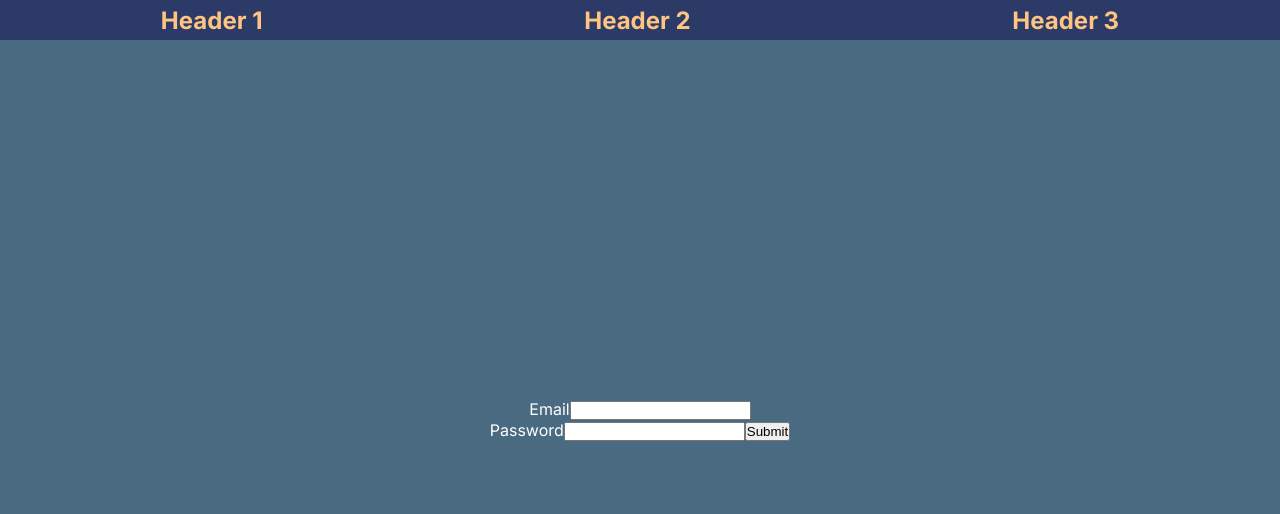
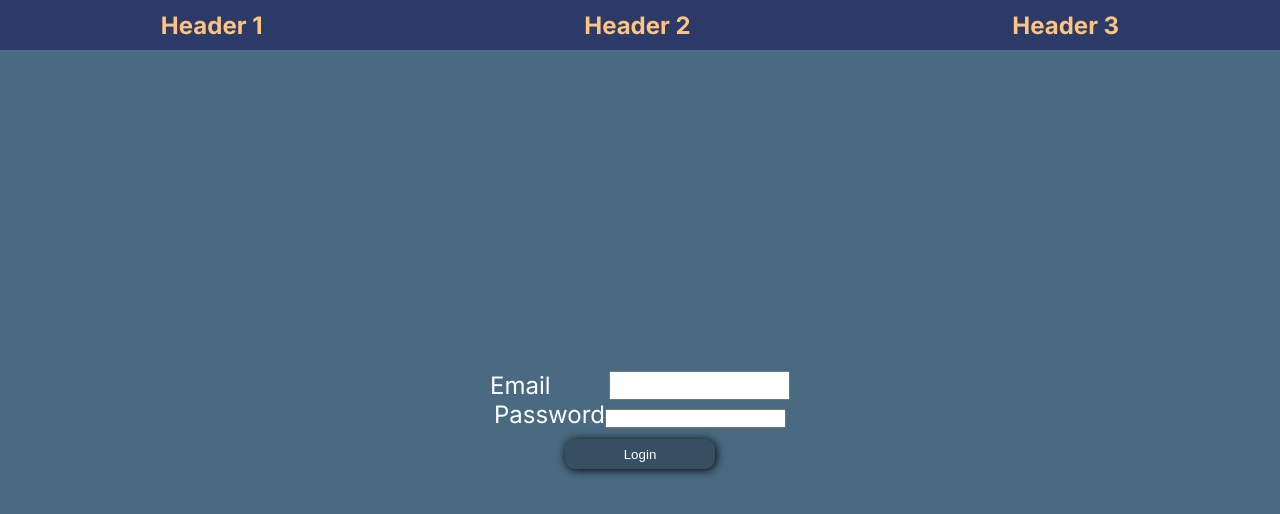
Before and after one commit to MartinRuiAndorsen/react_18_components_app, a Next.js app: page / in a window 1280 px wide. Shown: the top 514 px of the page. Built offline with nearby package versions, Linux system fonts and the light colour scheme.

Commit message:
continue work on login form

```diff
--- a/src/app/components/forms/LoginForm.module.css
+++ b/src/app/components/forms/LoginForm.module.css
@@ -6,4 +6,25 @@
   color: var(--primary-color);
   background-color: var(--primary-bg);
   height: 100%;
+  font-size: x-large;
 }
+
+.inputSection {
+  display: flex;
+  width: 300px;
+}
+
+.inputField {
+  margin-left: auto;
+}
+
+.loginButton {
+  background: var(--primary-shade);
+  color: var(--primary-color);
+  box-shadow: 1px 1px 10px black;
+  border: none;
+  border-radius: 10px;
+  margin: 10px;
+  min-width: 150px;
+  min-height: 30px;
+}
--- a/src/app/components/forms/LoginForm.tsx
+++ b/src/app/components/forms/LoginForm.tsx
@@ -3,15 +3,18 @@ import styles from "./LoginForm.module.css";
 export default function LoginForm() {
   return (
     <form className={styles.form}>
-      <div>
+      <div className={styles.inputSection}>
         <label>Email</label>
-        <input name="test input" />
+        <input className={styles.inputField} name="test input" />
       </div>
       <div>
         <label typeof="password">Password</label>
         <input type="password" />
-        <button type="submit">Submit</button>
       </div>
+
+      <button className={styles.loginButton} type="submit">
+        Login
+      </button>
     </form>
   );
 }
--- a/src/app/globals.css
+++ b/src/app/globals.css
@@ -10,6 +10,8 @@
 
   --primary-shade: #375061;
   --secondary-shade: #1c2541;
+
+  --primary-contrast: #00ffe2;
   /* ------------- */
 
   --max-width: 1100px;
--- a/src/app/page.module.css
+++ b/src/app/page.module.css
@@ -3,11 +3,11 @@
 }
 
 .header {
-  height: 40px;
+  height: 50px;
   width: 100%;
 }
 
 .form {
-  height: calc(100vh - 40px);
+  height: calc(100vh - 50px);
   width: 100%;
 }
```
